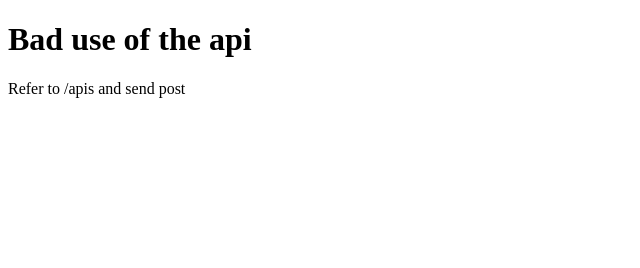
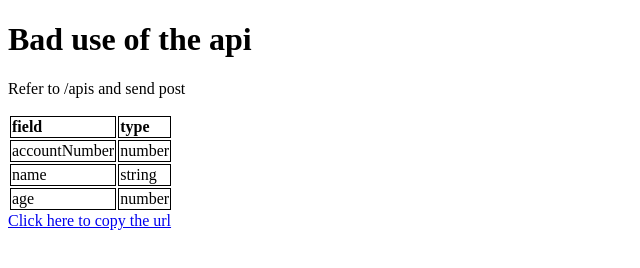
Before and after one commit to Darkboy5120/calculadora-server, a website: page index.html in a window 1280 px wide. Shown: the whole page, without its empty margins (0-640 px from the left). Drawn offline with Linux system fonts and the light colour scheme.

Commit message:
Add index.html

```diff
--- a/index.html
+++ b/index.html
@@ -2,10 +2,44 @@
 <html lang="en">
 <head>
   <meta charset="UTF-8">
-  <title></title>
+  <title>Club react</title>
+  <style>
+th, td {
+  border: 1px solid #000;
+}
+table {
+  text-align: left;
+}
+  </style>
 </head>
 <body>
   <h1>Bad use of the api</h1>
   <p>Refer to /apis and send post</p>
+  <table>
+    <tr>
+      <th>field</th>
+      <th>type</th>
+    </tr>
+    <tr>
+      <td>accountNumber</td>
+      <td>number</td>
+    </tr>
+    <tr>
+      <td>name</td>
+      <td>string</td>
+    </tr>
+    <tr>
+      <td>age</td>
+      <td>number</td>
+    </tr>
+  </table>
+  <a href="/apis">Click here to copy the url</a>
+<script>
+  document.getElementsByTagName("a")[0].addEventListener("click", event => {
+      event.preventDefault();
+      navigator.clipboard.writeText(window.location.href + "apis")
+        .then(() => console.log("copiado"))
+    })
+</script>
 </body>
 </html>
```
Also changed, not shown: index.js (+14 -6 lines).
